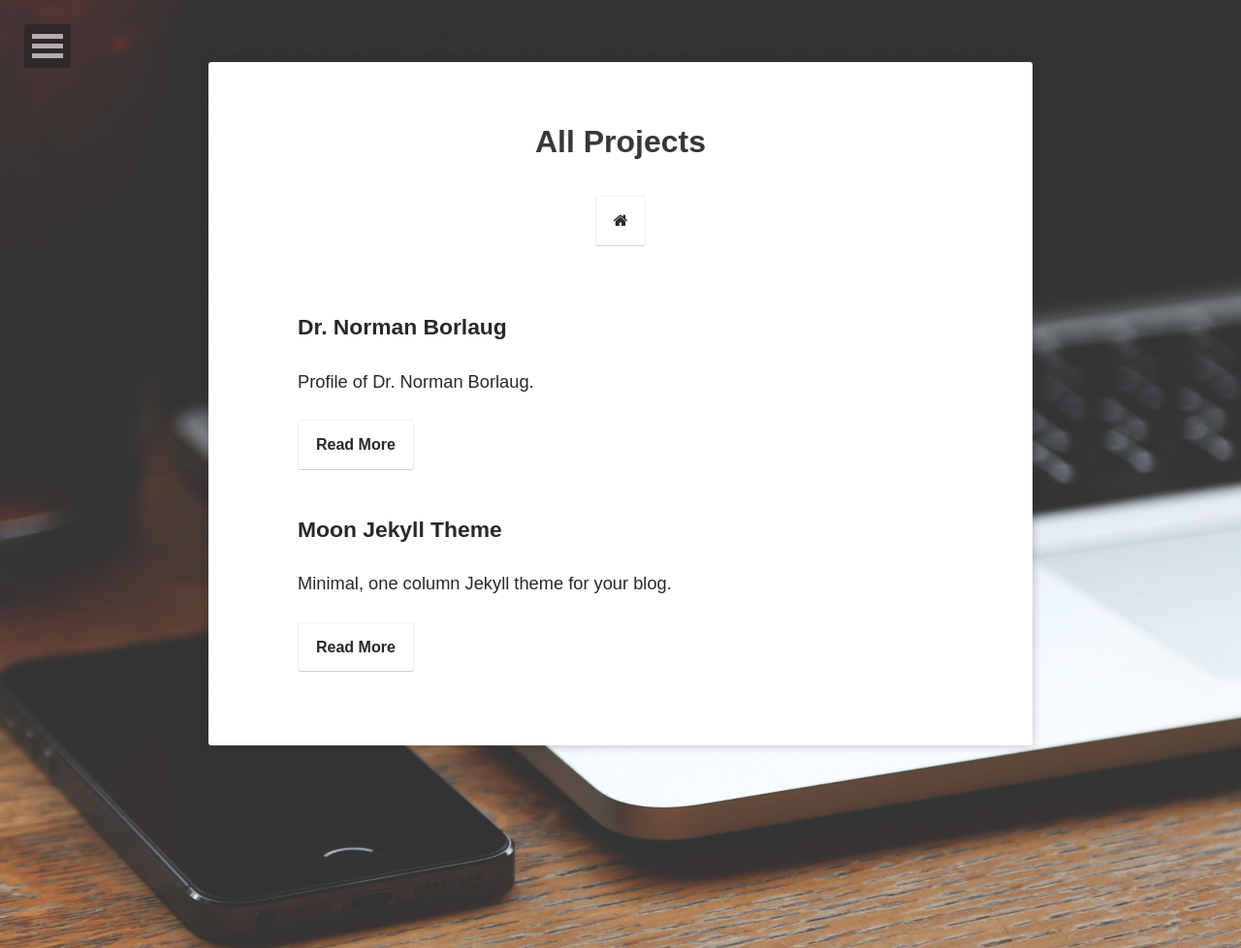
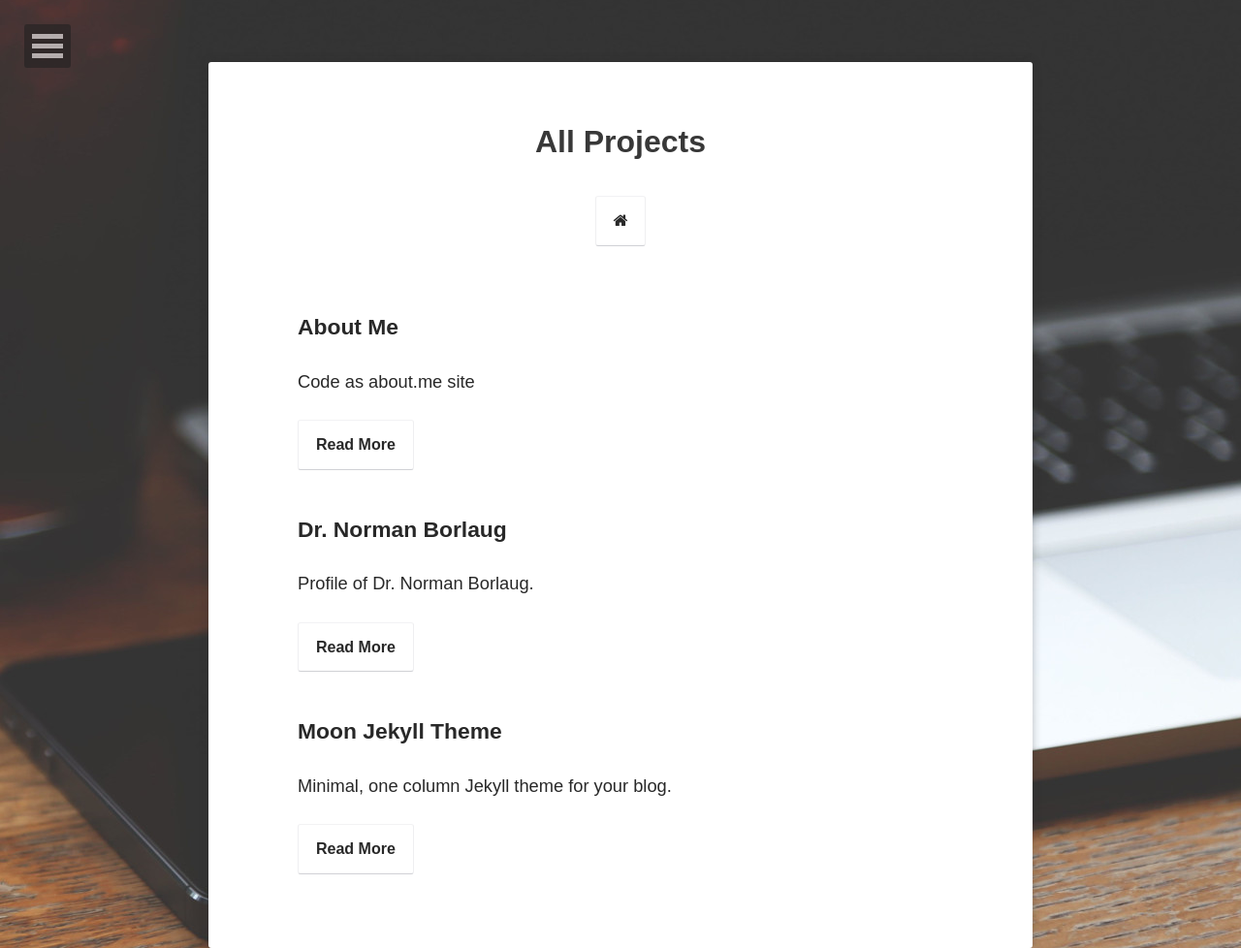
Before and after one commit to meetwk90/meetwk90.github.io, a Jekyll site: the page built from projects/index.md, in a window 1280 px wide. Shown: the whole page at 97% size. Built offline with Jekyll 4.4.1, drawn with Linux system fonts in a browser that asks for light colours; some web fonts are replaced; comment, search, counter and statistics services are not loaded.

Commit message:
a few adjustments

```diff
--- a/_posts/2016-07-01-profile-Norman-Borlaug.html
+++ b/_posts/2016-07-01-profile-Norman-Borlaug.html
@@ -3,7 +3,7 @@ layout: compress
 title: "Dr. Norman Borlaug"
 date: 2016-07-01
 excerpt: "Profile of Dr. Norman Borlaug."
-tags:
+tag:
 - Walter
 - Free Code Camp
 project: true
--- a/_posts/2016-07-14-about.html
+++ b/_posts/2016-07-14-about.html
@@ -2,9 +2,11 @@
 layout: compress
 title: "About Me"
 date: 2016-07-14
-tags:
+tag:
 - Walter
 - Free Code Camp
+excerpt: "Code as about.me site"
+project: true
 ---
 <!DOCTYPE html>
 <style>
```
